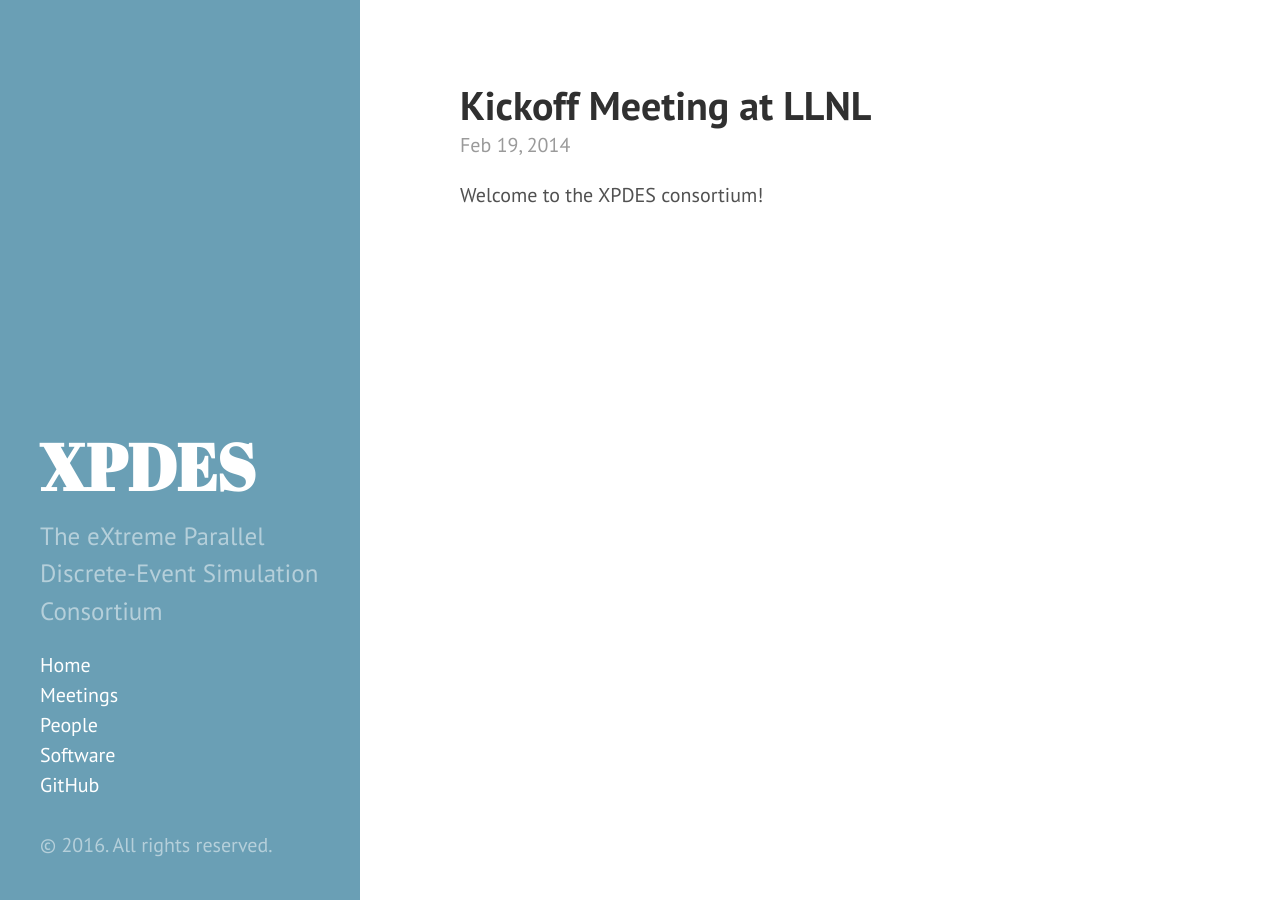
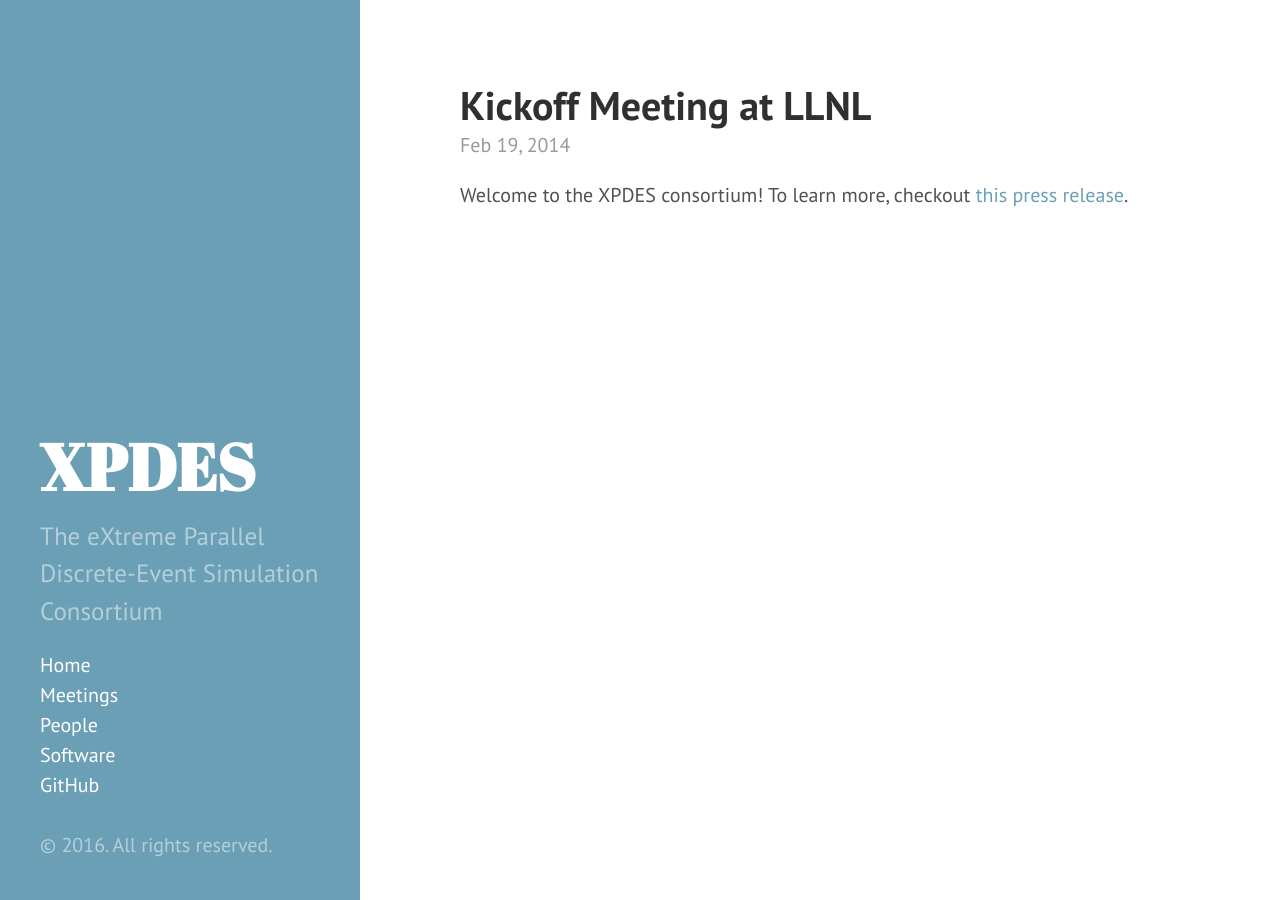
Before and after one commit to XPDES/XPDES.github.io, a Jekyll site: the page built from _posts/2014-02-19-kickoff.md, in a window 1280 px wide. Built offline with Jekyll 4.4.1, drawn with Linux system fonts in a browser that asks for light colours.

Commit message:
added link to initial press release.

```diff
--- a/_posts/2014-02-19-kickoff.md
+++ b/_posts/2014-02-19-kickoff.md
@@ -6,3 +6,4 @@
 ---
 
 Welcome to the XPDES consortium!
+To learn more, checkout [this press release](http://computation.llnl.gov/newsroom/visualizing-complex-networks-planetary-scale).
```
